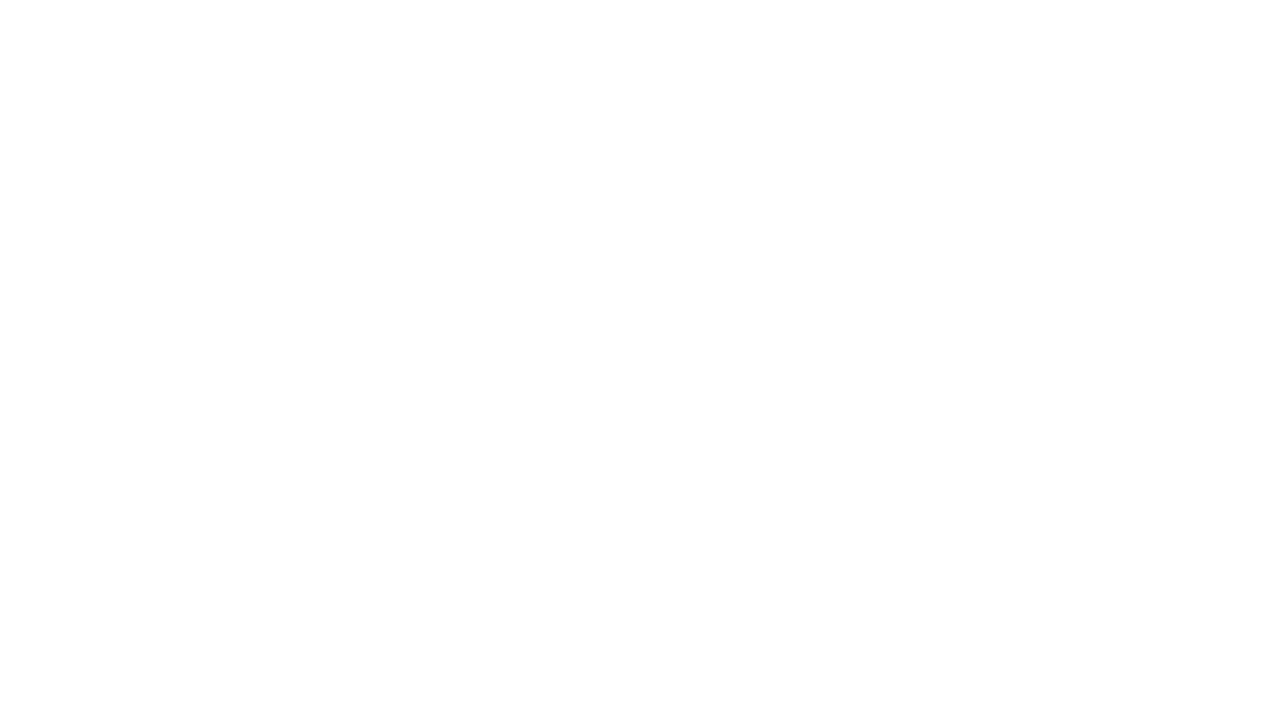
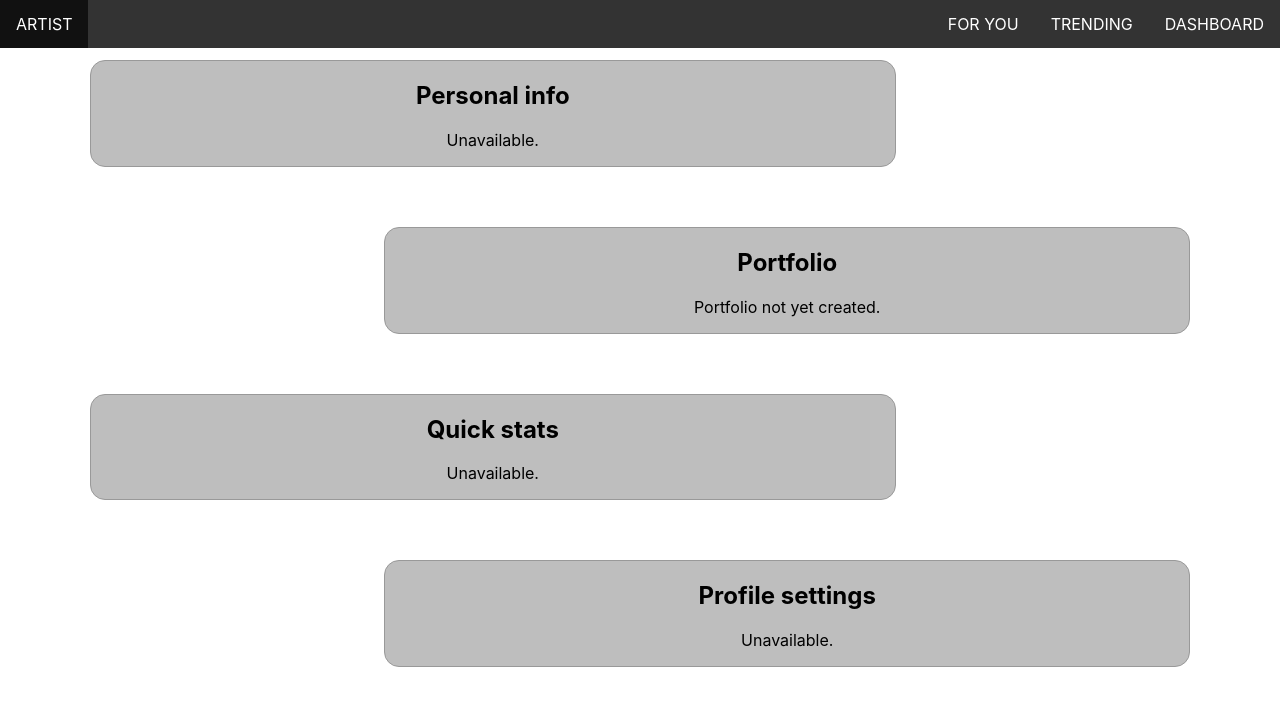
Before and after one commit to glitchy-zan/BIZ-ART-CONNECT-, a React (Create React App) app in the folder frontend/: page /artist/dashboard in a window 1280 px wide. Before the commit this address had no page. Shown: the top 706 px of the page. Built offline with nearby package versions, Linux system fonts and the light colour scheme.

Commit message:
ArtistDashboard started

```diff
--- a/frontend/src/App.js
+++ b/frontend/src/App.js
@@ -2,6 +2,7 @@ import { BrowserRouter as Router, Route, Routes } from "react-router-dom";
 import LandingPage from "./customPages/LandingPage";
 import LoginPage from "./customPages/LoginPage";
 import RegisterPage from "./customPages/RegisterPage";
+import ArtistDashboardPage from "./customPages/ArtistDashboardPage";
 
 function App() {
   return (
@@ -10,6 +11,11 @@ function App() {
         <Route exact path="/" element={<LandingPage />} />
         <Route exact path="/login" element={<LoginPage />} />
         <Route exact path="/register" element={<RegisterPage />} />
+        <Route
+          exact
+          path="/artist/dashboard"
+          element={<ArtistDashboardPage />}
+        />
       </Routes>
     </Router>
   );
--- /dev/null
+++ b/frontend/src/customComponents/ArtistNavigation.js
@@ -0,0 +1,46 @@
+import React from "react";
+import { Link } from "react-router-dom";
+import style from "../customStyle/LandingPageStyle.module.css";
+
+class ArtistNavigation extends React.Component {
+  // constructor and state...
+
+  render() {
+    return (
+      <>
+        <nav>
+          <ul className={style.navigation}>
+            <li>
+              <Link to="/artist/dashboard" className={`${style.itemsLeft} ${style.itemLink}`}>
+                ARTIST
+              </Link>
+            </li>
+            <li>
+              <Link
+                to="/artist/dashboard"
+                className={`${style.itemsRight} ${style.itemLink}`}
+              >
+                DASHBOARD
+              </Link>
+            </li>
+            <li>
+              <Link
+                to="/artist/trending"
+                className={`${style.itemsRight} ${style.itemLink}`}
+              >
+                TRENDING
+              </Link>
+            </li>
+            <li>
+              <Link to="/artist/foryou" className={`${style.itemsRight} ${style.itemLink}`}>
+                FOR YOU
+              </Link>
+            </li>
+          </ul>
+        </nav>
+      </>
+    );
+  }
+}
+
+export default ArtistNavigation;
--- /dev/null
+++ b/frontend/src/customComponents/Container1.js
@@ -0,0 +1,9 @@
+// src/RoundedBox.js
+import React from "react";
+import containerStyle from "../customStyle/ContainerStyle.module.css";
+
+const Container1 = ({ children }) => {
+  return <div className={containerStyle.Container1}>{children}</div>;
+};
+
+export default Container1;
--- /dev/null
+++ b/frontend/src/customComponents/Container2.js
@@ -0,0 +1,9 @@
+// src/RoundedBox.js
+import React from "react";
+import containerStyle from "../customStyle/ContainerStyle.module.css";
+
+const Container2 = ({ children }) => {
+  return <div className={containerStyle.Container2}>{children}</div>;
+};
+
+export default Container2;
--- /dev/null
+++ b/frontend/src/customPages/ArtistDashboardPage.js
@@ -0,0 +1,35 @@
+import React, { useState } from "react";
+import LandingPageNavigation from "../customComponents/LandingPageNavigation";
+import style from "../customStyle/LandingPageStyle.module.css";
+import formStyle from "../customStyle/FormStyle.module.css";
+import axios from "axios";
+import { useNavigate } from "react-router-dom";
+import ArtistNavigation from "../customComponents/ArtistNavigation";
+import Container1 from "../customComponents/Container1";
+import Container2 from "../customComponents/Container2";
+
+const ArtistDashboardPage = () => {
+  return (
+    <>
+      <ArtistNavigation />
+      <Container1>
+        <h2>Personal info</h2>
+        <p>Unavailable.</p>
+      </Container1>
+      <Container2>
+        <h2>Portfolio</h2>
+        <p>Portfolio not yet created.</p>
+      </Container2>
+      <Container1>
+        <h2>Quick stats</h2>
+        <p>Unavailable.</p>
+      </Container1>
+      <Container2>
+        <h2>Profile settings</h2>
+        <p>Unavailable.</p>
+      </Container2>
+    </>
+  );
+};
+
+export default ArtistDashboardPage;
--- a/frontend/src/customPages/LoginPage.js
+++ b/frontend/src/customPages/LoginPage.js
@@ -3,6 +3,7 @@ import LandingPageNavigation from "../customComponents/LandingPageNavigation";
 import style from "../customStyle/LandingPageStyle.module.css";
 import formStyle from "../customStyle/FormStyle.module.css";
 import axios from "axios";
+import { useNavigate } from "react-router-dom";
 
 const LoginPage = () => {
   const [formData, setFormData] = useState({
@@ -11,6 +12,8 @@ const LoginPage = () => {
     password: "",
     submit_error: false,
   });
+
+  const navigate = useNavigate();
 
   const handleChange = (event) => {
     const { name, value } = event.target;
@@ -33,7 +36,8 @@ const LoginPage = () => {
         .post("http://88.200.63.148:8199/users/artistLogin", submissionData)
         .then((response) => {
           if (response.data.exists && response.data.password_match) {
-            console.log("login succesful");
+            // navigate to artist dashboard
+            navigate("/artist/dashboard");
           } else {
             setFormData({
               ...formData,
@@ -78,7 +82,7 @@ const LoginPage = () => {
         >
           <h2>Login</h2>
 
-          <label htmlFor="userType">I am a(n):</label>
+          <label htmlFor="userType">I am:</label>
           <select
             id="userType"
             name="userType"
--- /dev/null
+++ b/frontend/src/customStyle/ContainerStyle.module.css
@@ -0,0 +1,25 @@
+.Container1 {
+  margin: 60px 30vw 0px 7vw;
+  border-radius: 15px; /* Adjust the value for more or less rounded corners */
+  border: 1px solid #999999; /* Optional: border style */
+  background-color: #bebebe;
+  text-align: center;
+  transition: box-shadow 0.3s ease; /* Smooth transition for the shadow */
+}
+
+.Container1:hover {
+  box-shadow: -12px 12px 2px 1px rgba(0, 0, 255, 0.3); /* Shadow on hover */
+}
+
+.Container2 {
+  margin: 60px 7vw 0px 30vw;
+  border-radius: 15px; /* Adjust the value for more or less rounded corners */
+  border: 1px solid #999999; /* Optional: border style */
+  background-color: #bebebe;
+  text-align: center;
+  transition: box-shadow 0.3s ease;
+}
+
+.Container2:hover {
+  box-shadow: 12px 12px 2px 1px rgba(0, 0, 255, 0.3);
+}
```
